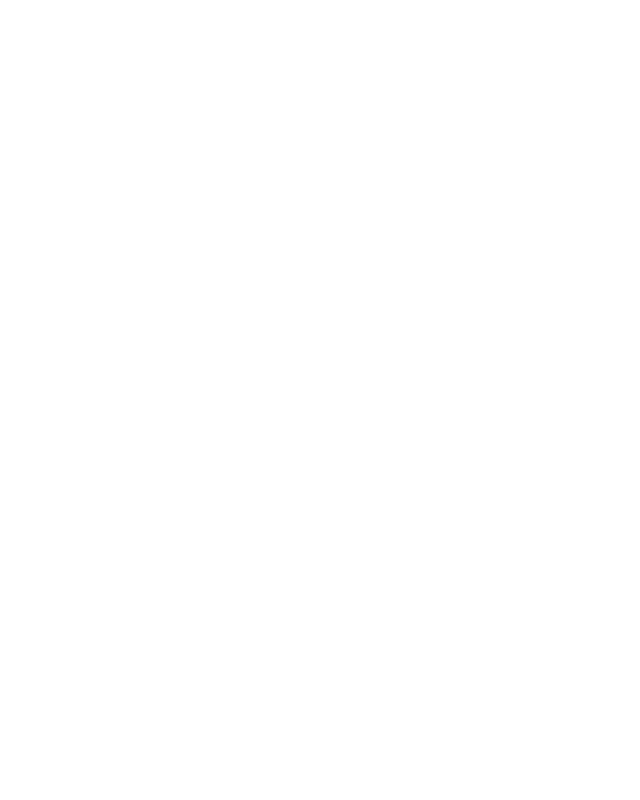
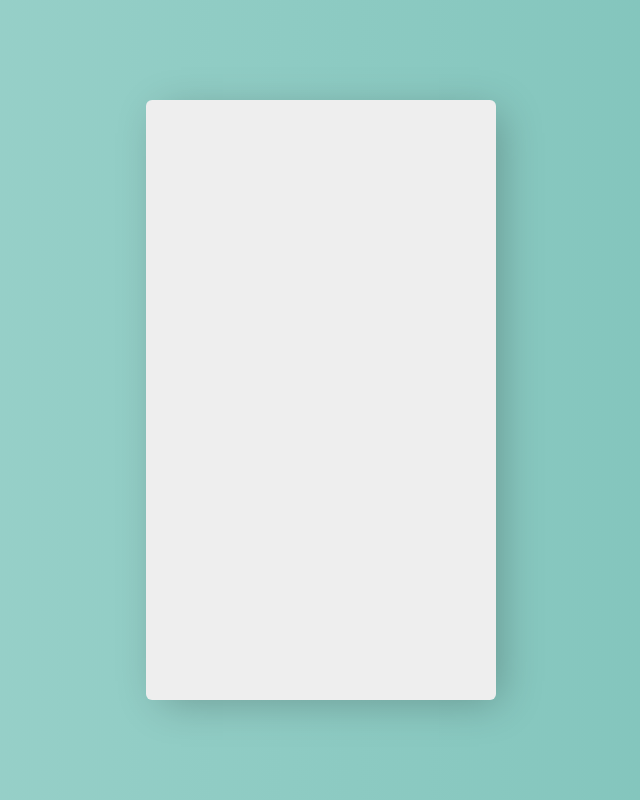
Before and after one commit to aabril/vue2.todo, a Vue app: page /#/ in a window 1280 px wide. Shown: the whole page, without its empty margins (319-959 px from the left). Built offline with nearby package versions, Linux system fonts and the light colour scheme.

Commit message:
adding basic container box

```diff
--- a/src/App.vue
+++ b/src/App.vue
@@ -11,12 +11,16 @@
 </script>
 
 <style>
+
+body {
+  background: linear-gradient(to right, #9fd4cd, #7bc1b8);
+}
+
 #app {
   font-family: 'Avenir', Helvetica, Arial, sans-serif;
   -webkit-font-smoothing: antialiased;
   -moz-osx-font-smoothing: grayscale;
   text-align: center;
   color: #2c3e50;
-  margin-top: 60px;
 }
 </style>
--- a/src/components/Hello.vue
+++ b/src/components/Hello.vue
@@ -1,5 +1,5 @@
 <template>
-
+  <div class="container"></div>
 </template>
 
 <script>
@@ -13,4 +13,25 @@
 </script>
 
 <style scoped>
+.container {
+  width: 350px;
+  height: 600px;
+  border: 0px solid #ddd;
+  font-family: sans-serif;
+  background: #eee;
+  margin:auto;
+
+  top:0;
+  right: 0;
+  bottom: 0;
+  left: 0;
+  position: absolute;
+
+  -webkit-border-radius: 6px;
+     -moz-border-radius: 6px;
+      -ms-border-radius: 6px;
+          border-radius: 6px;
+
+  box-shadow: 9px 7px 40px -6px rgba(0,0,0,0.25);
+}
 </style>
```
